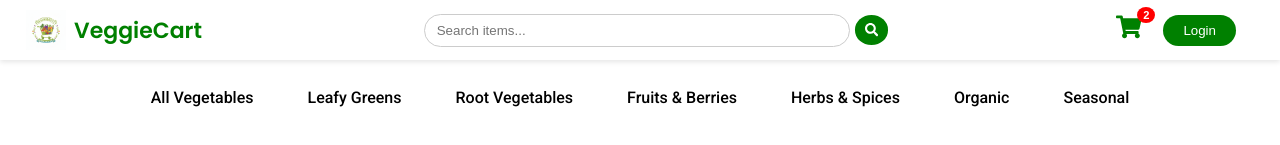
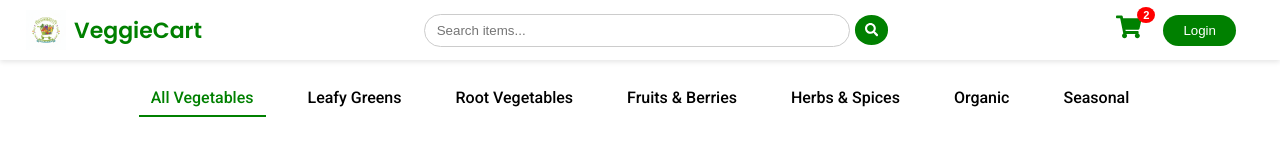
Before and after one commit to lubnafebin/product-list, a React (Vite) app: page / in a window 1280 px wide. Both pictures are taken after a click on the item "All Vegetables". Shown: the top 145 px of the page. Built offline with nearby package versions, Linux system fonts and the light colour scheme.

Commit message:
implement category selection in CategoryBar and integrate with Home page

```diff
--- a/src/components/category/CategoryBar.css
+++ b/src/components/category/CategoryBar.css
@@ -26,6 +26,11 @@
 .category li:hover{
     color: green;
     border-bottom: 2px solid green;
+}
+
+.category li.active {
+  color: green;
+  border-bottom: 2px solid green;
 }
 
 @media (max-width:768px) {
--- a/src/components/category/CategoryBar.jsx
+++ b/src/components/category/CategoryBar.jsx
@@ -1,15 +1,26 @@
-import "./CategoryBar.css"
-export const CategoryBar = () => {
+import "./CategoryBar.css";
+export const CategoryBar = ({ setSelectedCategory, selectedCategory }) => {
+  const categories = [
+    "All Vegetables",
+    "Leafy Greens",
+    "Root Vegetables",
+    "Fruits & Berries",
+    "Herbs & Spices",
+    "Organic",
+    "Seasonal",
+  ];
   return (
     <div className="category">
       <ul>
-        <li>All Vegetables</li>
-        <li>Leafy Greens</li>
-        <li>Root Vegetables</li>
-        <li>Fruits & Berries</li>
-        <li>Herbs & Spices</li>
-        <li>Organic</li>
-        <li>Seasonal</li>
+        {categories.map((cat) => (
+          <li
+            key={cat}
+            className={selectedCategory === cat ? "active" : ""}
+            onClick={() => setSelectedCategory(cat)}
+          >
+            {cat}
+          </li>
+        ))}
       </ul>
     </div>
   );
--- a/src/context/AppContextProvider.jsx
+++ b/src/context/AppContextProvider.jsx
@@ -7,8 +7,8 @@ export const AppContextProvider = ({ children }) => {
   const [user, setUser] = useState(null);
   const [isSeller, setIsSeller] = useState(false);
   const [showUserLogin, setShowUserLogin] = useState(false);
-  const [cartCount, setCartCount] = useState(2); // test value
-
+  const [cartCount, setCartCount] = useState(2);
+  const [selectedCategory, setSelectedCategory] = useState("All");
 
   const value = {
     navigate,
@@ -19,7 +19,9 @@ export const AppContextProvider = ({ children }) => {
     showUserLogin,
     setShowUserLogin,
     cartCount,
-    setCartCount
+    setCartCount,
+    selectedCategory,
+    setSelectedCategory
   };
 
   return <AppContext.Provider value={value}>{children}</AppContext.Provider>;
--- a/src/pages/Home.jsx
+++ b/src/pages/Home.jsx
@@ -2,14 +2,16 @@ import { Banner } from "../components/banner/Banner";
 import { CategoryBar } from "../components/category/CategoryBar";
 import { Footer } from "../components/footer/Footer";
 import { ProductGrid } from "../components/products/ProductGrid";
+import { useAppContext } from "../context/AppContext";
 
 export const Home = () => {
+  const { selectedCategory, setSelectedCategory } = useAppContext();
   const products = [
     {
       id: 1,
       name: "Fresh Tomatoes",
       price: 40,
-      category:"Fruits&Berries",
+      category: "Fruits&Berries",
       image:
         "https://images.unsplash.com/photo-1571680322279-a226e6a4cc2a?w=600&auto=format&fit=crop&q=60&ixlib=rb-4.1.0&ixid=M3wxMjA3fDB8MHxzZWFyY2h8OHx8dG9tYXRvfGVufDB8fDB8fHww",
     },
@@ -17,7 +19,7 @@ export const Home = () => {
       id: 2,
       name: "Organic Spinach",
       price: 30,
-      category:"Leafy Greens",
+      category: "Leafy Greens",
       image:
         "https://media.istockphoto.com/id/1322565117/photo/fresh-spinach-leaves-on-wooden-cutting-board-on-old-dark-wooden-table-background-top-view.webp?a=1&b=1&s=612x612&w=0&k=20&c=ka9P9nvZ8p0Mju59cLY0TjA9Q2iuALbzYiQOXqDunkU=",
     },
@@ -25,7 +27,7 @@ export const Home = () => {
       id: 3,
       name: "Carrots",
       price: 50,
-      category:"Root Vegetables",
+      category: "Root Vegetables",
       image:
         "https://images.unsplash.com/photo-1639086495429-d60e72c53c81?w=600&auto=format&fit=crop&q=60&ixlib=rb-4.1.0&ixid=M3wxMjA3fDB8MHxzZWFyY2h8MTZ8fGNhcnJvdHN8ZW58MHx8MHx8fDA%3D",
     },
@@ -33,7 +35,7 @@ export const Home = () => {
       id: 4,
       name: "Broccoli",
       price: 80,
-      category:"Vegetables",
+      category: "Vegetables",
       image:
         "https://plus.unsplash.com/premium_photo-1702403157830-9df749dc6c1e?w=600&auto=format&fit=crop&q=60&ixlib=rb-4.1.0&ixid=M3wxMjA3fDB8MHxzZWFyY2h8MXx8YnJvY2NvbGl8ZW58MHx8MHx8fDA%3D",
     },
@@ -41,17 +43,25 @@ export const Home = () => {
       id: 5,
       name: "Organic Spinach",
       price: 30,
-      category:"Leafy Greens",
+      category: "Leafy Greens",
       image:
         "https://media.istockphoto.com/id/1322565117/photo/fresh-spinach-leaves-on-wooden-cutting-board-on-old-dark-wooden-table-background-top-view.webp?a=1&b=1&s=612x612&w=0&k=20&c=ka9P9nvZ8p0Mju59cLY0TjA9Q2iuALbzYiQOXqDunkU=",
     },
   ];
+
+  const filteredProduct =
+    selectedCategory === "All Vegetables"
+      ? products
+      : products.filter((p) => p.category === selectedCategory);
   return (
     <>
-      <CategoryBar />
+      <CategoryBar
+        setSelectedCategory={setSelectedCategory}
+        selectedCategory={selectedCategory}
+      />
       <Banner />
-      <ProductGrid products={products} />
-      <Footer/>
+      <ProductGrid products={filteredProduct} />
+      <Footer />
     </>
   );
 };
```
